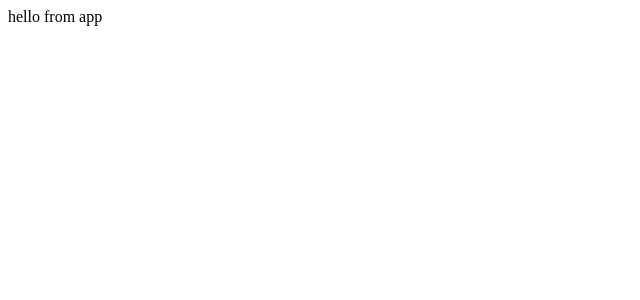
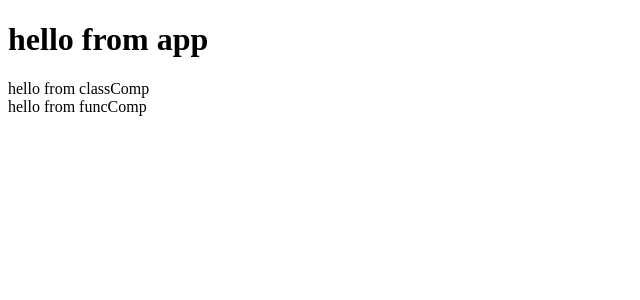
Before and after one commit to regnoh/cra-beginner, a React (Create React App) app: page / in a window 1280 px wide. Shown: the top 300 px of the page, without its empty margins (0-640 px from the left). Built offline with nearby package versions, Linux system fonts and the light colour scheme.

Commit message:
1. comp: class/func 2. props

```diff
--- a/src/App.js
+++ b/src/App.js
@@ -1,7 +1,14 @@
 import React from "react";
-
+import ClassComp from "./ClassComp";
+import FuncComp from "./FuncComp";
 const App = () => {
-  return <div>hello from app</div>;
+  return (
+    <div>
+      <h1>hello from app</h1>
+      <ClassComp desc="hello from classComp" />
+      <FuncComp desc="hello from funcComp" />
+    </div>
+  );
 };
 
 export default App;
--- /dev/null
+++ b/src/ClassComp.js
@@ -0,0 +1,7 @@
+import React, { Component } from "react";
+
+export default class ClassComp extends Component {
+  render() {
+    return <div>{this.props.desc}</div>;
+  }
+}
--- /dev/null
+++ b/src/FuncComp.js
@@ -0,0 +1,7 @@
+import React from "react";
+
+const FuncComp = props => {
+  return <div>{props.desc}</div>;
+};
+
+export default FuncComp;
```
